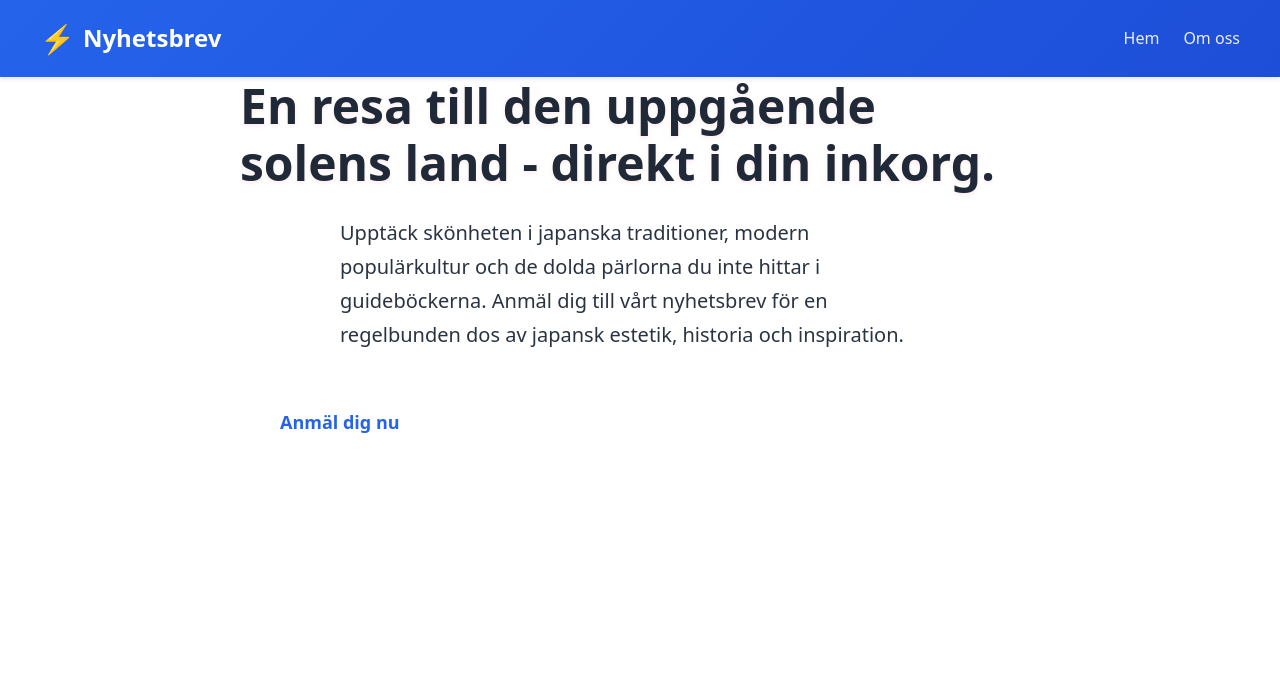
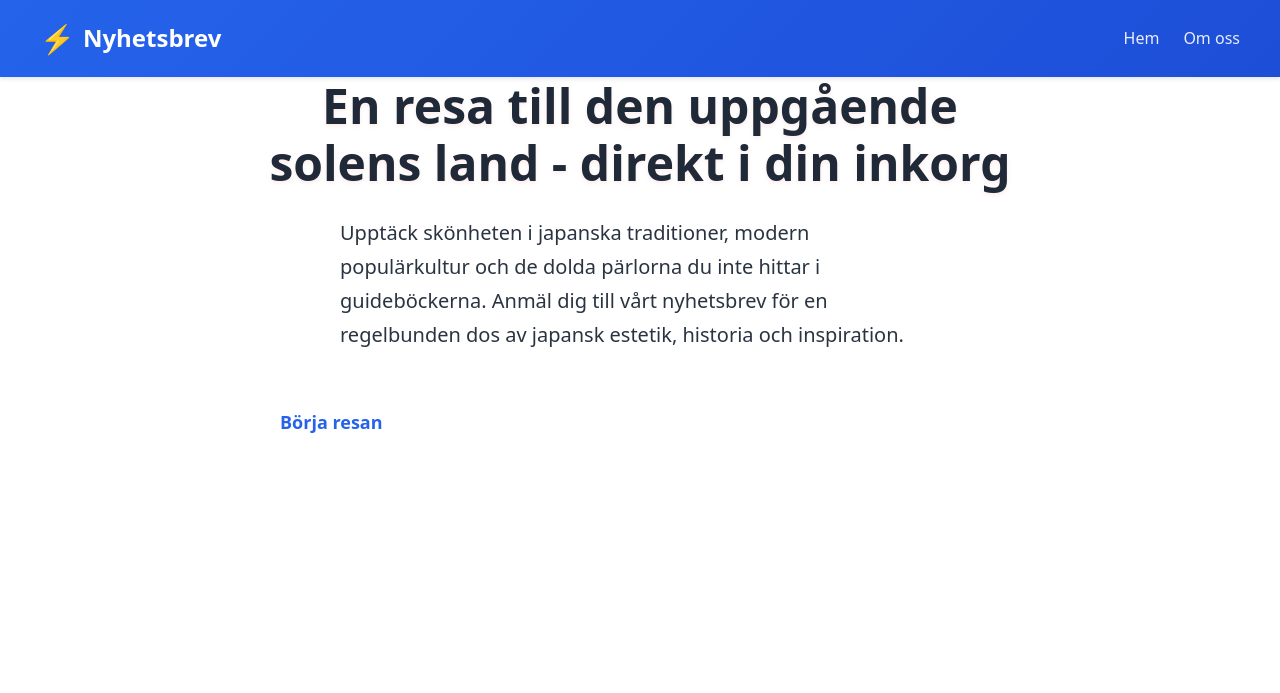
Before and after one commit to jsawing/G5Project, a Flask app: page / in a window 1280 px wide. Shown: the top 693 px of the page. Run offline with Flask 3, Linux system fonts and the light colour scheme.

Commit message:
Webpage small updates

```diff
--- a/application/app/presentation/templates/index.html
+++ b/application/app/presentation/templates/index.html
@@ -68,7 +68,7 @@
 <section class="hero">
     <div class="hero__container">
         <!-- <h1 class="hero__title">Stay Ahead of the Curve</h1> -->
-         <h1 class="hero__title">En resa till den uppgående solens land - direkt i din inkorg.</h1>
+         <h1 class="hero__title", style="text-align: center;">En resa till den uppgående solens land - direkt i din inkorg</h1>
         <p class="hero__subtitle">
             <!-- Get the latest tech news delivered straight to your inbox. -->
             <!-- No spam, just the stories that matter. -->
@@ -80,7 +80,7 @@
         </p>
         <a href="{{ url_for('public.subscribe') }}" class="btn btn--primary hero__cta">
             <!-- Subscribe Now -->
-            Anmäl dig nu
+            Börja resan
         </a>
     </div>
 </section>
```
